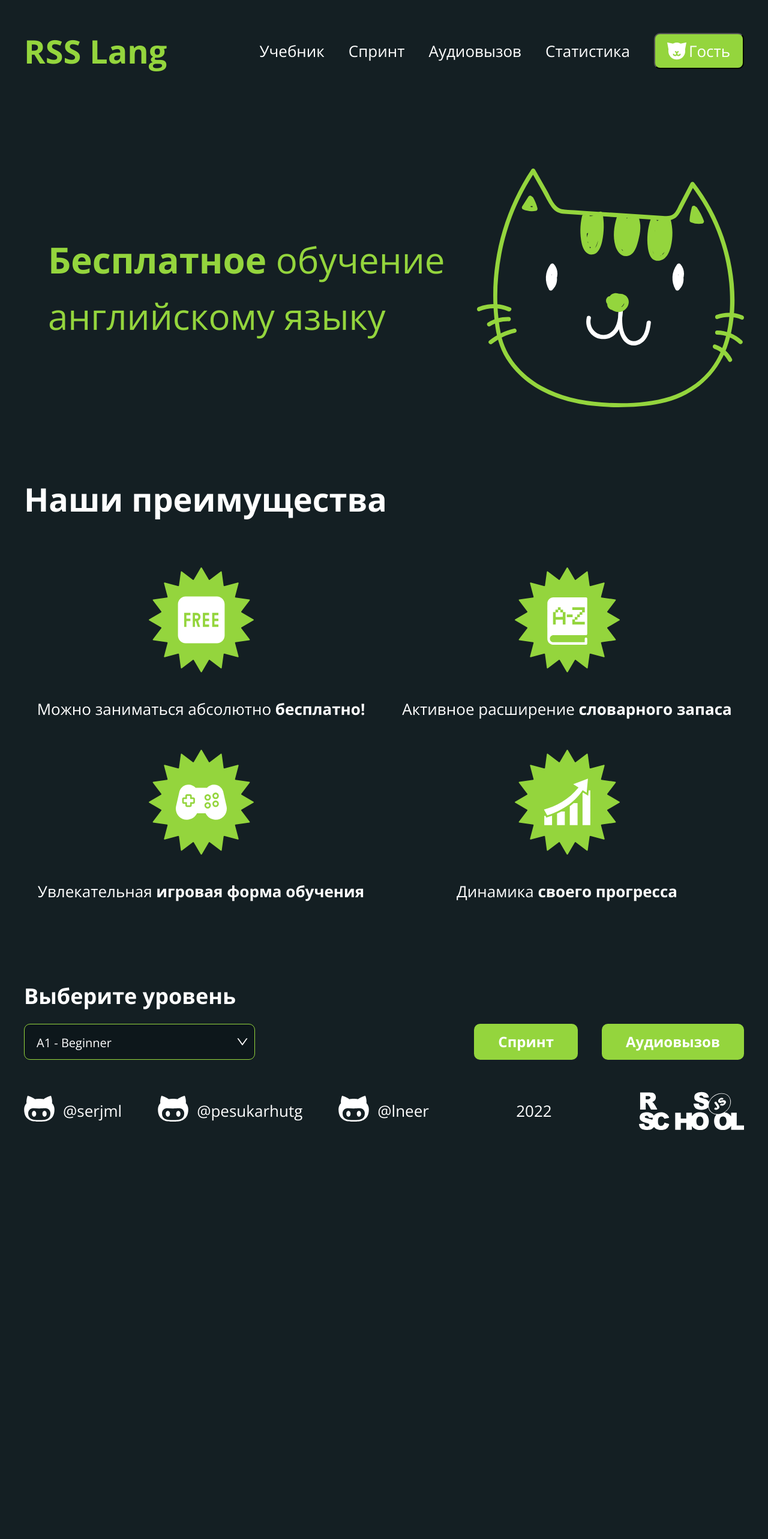
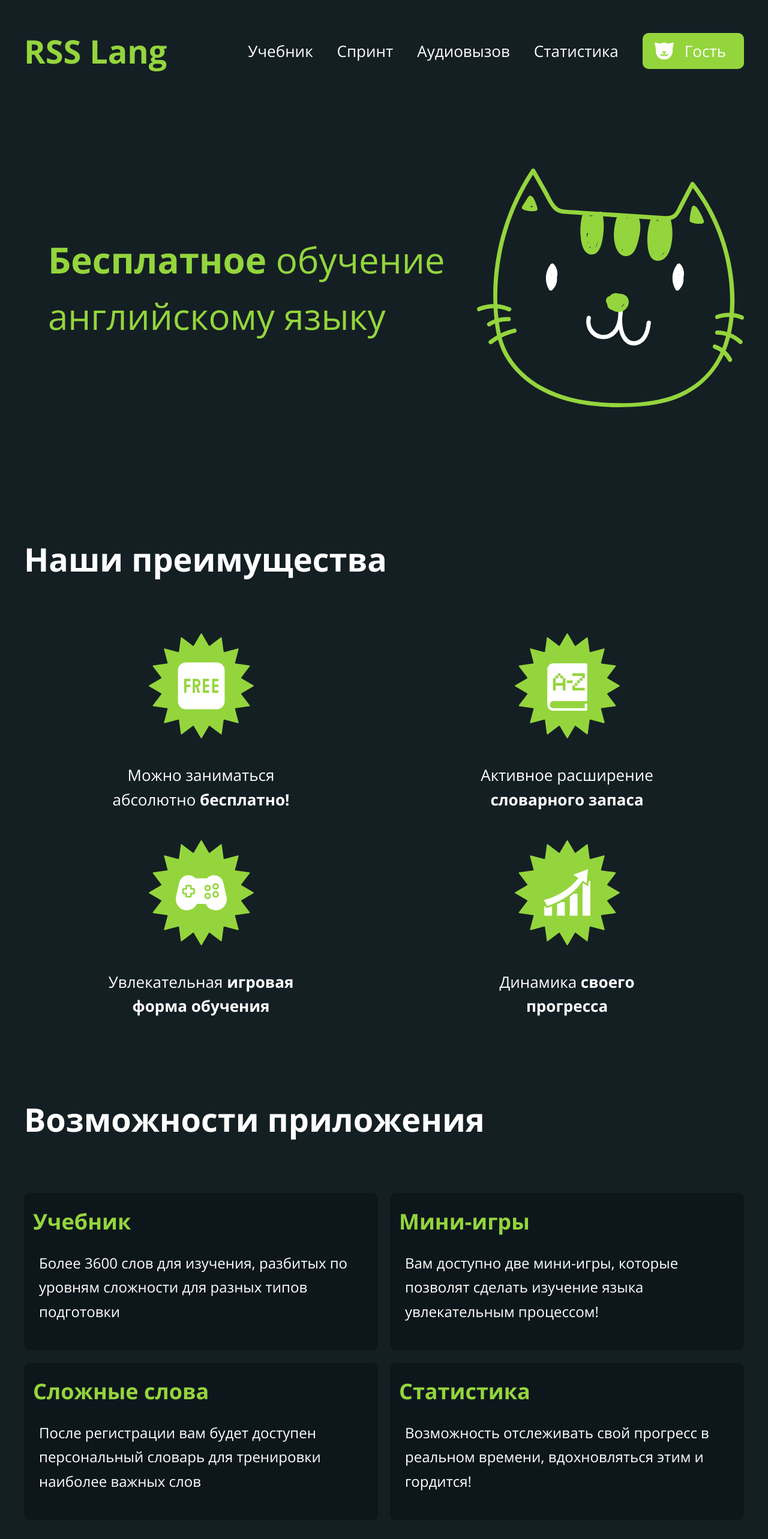
Before and after one commit to PesukarhuTG/rslang, a React (Create React App) app: page / in a window 1280 px wide. Shown: the top 2566 px of the page at 60% size. Before the commit the page ends 1937 px from the top, so only its background shows below. Built offline with nearby package versions, Linux system fonts and the light colour scheme.

Commit message:
feat: create main page

```diff
--- a/src/components/Advantages.tsx
+++ b/src/components/Advantages.tsx
@@ -38,13 +38,11 @@ const Advantages = () => {
 
 const AdvantagesSection = styled.div`
   width: 100%;
-  margin-top: 70px;
-  margin-bottom: 100px;
   display: grid;
   grid-template-columns: repeat(4, 1fr);
   gap: 20px;
 
-  @media (max-width: 1420px) {
+  @media (max-width: 1480px) {
     grid-template-columns: repeat(2, 1fr);
   }
 
@@ -69,6 +67,10 @@ const AdvSvg = styled.div`
 const AdvDescription = styled.p`
   margin-top: 40px;
   text-align: center;
+
+  @media (max-width: 1480px) {
+    max-width: 350px;
+  }
 `;
 
 export default Advantages;
--- a/src/components/Feature.tsx
+++ b/src/components/Feature.tsx
@@ -4,7 +4,6 @@ import styled from 'styled-components';
 const Feature = () => {
   return (
     <FeatureSection>
-      <FeatureContent>
       <FeatureItem
         title="Учебник"
         descr="Более 3600 слов для изучения, разбитых по уровням сложности для разных типов подготовки"
@@ -21,7 +20,6 @@ const Feature = () => {
         title="Статистика"
         descr="Возможность отслеживать свой прогресс в реальном времени, вдохновляться этим и гордится!"
       />
-      </FeatureContent>
     </FeatureSection>
   );
 };
@@ -40,19 +38,24 @@ const FeatureItem: React.FC<FeatureItemProps> = ({ title, descr }) => {
   );
 };
 
-const FeatureSection = styled.section`
-  padding-top: 75px;
-  padding-bottom: 120px;
-`;
+const FeatureSection = styled.div`
+  width: 100%;
+  display: grid;
+  grid-template-columns: repeat(4, 1fr);
+  gap: 20px;
 
-const FeatureContent = styled.div`
-  display: flex;
-  gap: 20px;
+  @media (max-width: 1480px) {
+    grid-template-columns: repeat(2, 1fr);
+  }
+
+  @media (max-width: 760px) {
+    grid-template-columns: 1fr;
+  }
 `;
 
 const FeatureCard = styled.div`
-  padding: 15px 15px 40px;
-  min-width: 325px;
+  padding: 20px 15px;
+  min-width: 326px;
   border-radius: 10px;
   background-color: var(--card-background);
 `;
@@ -65,7 +68,10 @@ const FeatureItemTitle = styled.h4`
 `;
 
 const FeatureItemDescr = styled.p`
-  margin: 0;
+  padding-left: 10px;
+  padding-right: 10px;
+  font-size: 24px;
+  line-height: 1.7;
 `;
 
 export default Feature;
--- a/src/components/Hero.tsx
+++ b/src/components/Hero.tsx
@@ -34,7 +34,7 @@ const Description: React.FC<DescriptionProps> = ({ children }) => {
 };
 
 const HeroSection = styled.section`
-  height: 620px;
+  min-height: 620px;
   display: flex;
   align-items: center;
 `;
@@ -45,12 +45,24 @@ const HeroContent = styled.div`
   padding-left: 40px;
   align-items: center;
   justify-content: space-between;
+
+  @media (max-width: 1100px) {
+    flex-direction: column-reverse;
+    justify-content: center;
+    gap: 30px;
+    margin-top: 30px;
+    padding-left: 0;
+  }
 `;
 
 const HeroTitle = styled.h2`
   margin: 0;
   font-size: 60px;
   color: var(--primary);
+
+  @media (max-width: 1100px) {
+    text-align: center;
+  }
 `;
 
 const HeroText = styled.div`
--- a/src/components/Layout/Footer.tsx
+++ b/src/components/Layout/Footer.tsx
@@ -24,10 +24,16 @@ const Footer = () => {
 };
 
 const AppFooter = styled.footer`
-  height: 170px;
+  min-height: 170px;
   display: flex;
   justify-content: space-between;
   align-items: center;
+
+  @media (max-width: 1200px) {
+    flex-direction: column;
+    gap: 50px;
+    padding: 20px 0;
+  }
 `;
 
 const FooterAuthors = styled.div`
@@ -53,6 +59,7 @@ const FooterAuthorsItem = styled.a`
 `;
 
 const FooterRssLink = styled.a`
+  display: block;
   height: 65px;
   width: 175px;
   background: url(${footerRssIco}) no-repeat;
@@ -61,6 +68,10 @@ const FooterRssLink = styled.a`
   &:hover {
     filter: invert(19%) sepia(8%) saturate(3615%) hue-rotate(37deg) brightness(98%) contrast(86%);
   }
+
+  @media (max-width: 1200px) {
+    order: -1;
+  }
 `;
 
 export default Footer;
--- a/src/components/Layout/Header.tsx
+++ b/src/components/Layout/Header.tsx
@@ -7,6 +7,7 @@ const Header = () => {
   return (
     <AppHeader>
       <HeaderLogo to="/">RSS Lang</HeaderLogo>
+      <Container>
         <HeaderNav>
           <HeaderNavItem to="/textbook" label="Учебник" />
           <HeaderNavItem to="/sprint" label="Спринт" />
@@ -14,6 +15,7 @@ const Header = () => {
           <HeaderNavItem to="/statistic" label="Статистика" />
         </HeaderNav>
         <HeaderBtn>Гость</HeaderBtn>
+      </Container>
     </AppHeader>
   );
 };
@@ -34,11 +36,16 @@ const HeaderNavItem: React.FC<HeaderNavItemProps> = ({ to, label }) => {
 };
 
 const AppHeader = styled.header`
-  height: 170px;
+  min-height: 170px;
   display: flex;
-  justify-content: flex-end;
+  justify-content: space-between;
   align-items: center;
-  gap: 40px;
+
+  @media (max-width: 1200px) {
+    padding: 20px 0;
+    flex-direction: column;
+    gap: 20px;
+  }
 `;
 
 const HeaderLogo = styled(Link)`
@@ -51,9 +58,16 @@ const HeaderLogo = styled(Link)`
   }
 `;
 
+const Container = styled.div`
+  display: flex;
+  align-items: center;
+  justify-content: center;
+`;
+
 const HeaderNav = styled.nav`
   display: flex;
   margin-left: auto;
+  margin-right: 40px;
   gap: 40px;
 
   &:nth-child(1):hover {
@@ -72,11 +86,12 @@ const HeaderLink = styled(Link)<{
 `;
 
 const HeaderBtn = styled.button`
-  width: 150px;
   height: 60px;
-  padding-left: 35px;
+  padding-left: 70px;
+  padding-right: 30px;
   background: url(${headerBtnIco}) var(--primary) no-repeat 20px;
   border-radius: 10px;
+  border: 0;
   cursor: pointer;
   transition: 0.3s;
 
--- a/src/components/Team.tsx
+++ b/src/components/Team.tsx
@@ -7,7 +7,7 @@ import authorImage3 from '../assets/svg/team-author-3.png';
 const Team = () => {
   return (
     <TeamSection>
-      <TeamContent>
+      <TeamItem>
         <TeamItemImage>
           <img src={authorImage1} alt="author" />
         </TeamItemImage>
@@ -20,6 +20,9 @@ const Team = () => {
             <li>учебник и словарь</li>
           </TeamItemDescription>
         </div>
+      </TeamItem>
+
+      <TeamItem>
         <TeamItemImage>
           <img src={authorImage2} alt="author" />
         </TeamItemImage>
@@ -32,6 +35,9 @@ const Team = () => {
             <li>учебник и словарь</li>
           </TeamItemDescription>
         </div>
+      </TeamItem>
+
+      <TeamItem>
         <TeamItemImage>
           <img src={authorImage3} alt="author" />
         </TeamItemImage>
@@ -44,33 +50,64 @@ const Team = () => {
             <li>учебник и словарь</li>
           </TeamItemDescription>
         </div>
-      </TeamContent>
+      </TeamItem>
     </TeamSection>
   );
 };
 
-const TeamSection = styled.section`
-  padding-top: 60px;
-  padding-bottom: 100px;
+const TeamSection = styled.div`
+  display: grid;
+  grid-template-columns: repeat(3, 1fr);
+  gap: 20px;
+  margin-bottom: 80px;
+
+  @media (max-width: 1400px) {
+    grid-template-columns: 1fr;
+  }
 `;
 
-const TeamContent = styled.div`
-  display: grid;
-  grid-template-columns: repeat(3, 1fr);
-  grid-template-rows: repeat(2, 1fr);
-  grid-auto-flow: column;
-  gap: 20px;
+const TeamItem = styled.div`
+  display: flex;
+  flex-direction: column;
+
+  @media (max-width: 1400px) {
+    margin-bottom: 50px;
+    flex-direction: row;
+    align-items: center;
+    justify-content: flex-start;
+  }
+
+  @media (max-width: 930px) {
+    flex-direction: column;
+  }
 `;
 
 const TeamItemImage = styled.div`
   justify-self: center;
+
+  @media (max-width: 1400px) {
+    margin-right: 80px;
+  }
+
+  @media (max-width: 930px) {
+    margin-right: 0;
+  }
 `;
 
 const TeamItemTitle = styled.h4`
+  margin-top: 30px;
   margin-bottom: 20px;
   color: var(--primary);
   font-size: 36px;
   font-weight: 700;
+
+  @media (max-width: 1400px) {
+    margin-top: 0;
+  }
+
+  @media (max-width: 930px) {
+    margin-top: 30px;
+  }
 `;
 
 const TeamItemSubtitle = styled.p`
--- a/src/components/Title.tsx
+++ b/src/components/Title.tsx
@@ -10,6 +10,8 @@ const Title: React.FC<TitleProps> = ({ content }) => {
 };
 
 const Headling = styled.h3`
+  margin-top: 100px;
+  margin-bottom: 80px;
   font-size: 54px;
   font-weight: 700;
 `;
--- a/src/pages/MainPage.tsx
+++ b/src/pages/MainPage.tsx
@@ -1,16 +1,6 @@
 import React from 'react';
-import { Layout, Hero, Advantages, Select, Button, Title, Subtitle } from '../components';
+import { Layout, Hero, Advantages, Feature, Team, Title } from '../components';
 import mainImg from '../assets/svg/hero-main-logo.svg';
-import styled from 'styled-components';
-
-const options = [
-  { value: 'A1', label: 'A1 - Beginner' },
-  { value: 'A2', label: 'A2 - Elementary' },
-  { value: 'B1', label: 'B1 - Intermediate' },
-  { value: 'B2', label: 'B2 - Upper Intermediate' },
-  { value: 'C1', label: 'C1 - Advanced' },
-  { value: 'C2', label: 'C2 - Proficiency' },
-];
 
 const MainPage = () => {
   return (
@@ -18,37 +8,21 @@ const MainPage = () => {
       <Hero
         image={mainImg}
         content={
-          <>
-            <Hero.Title>
-              <strong>Бесплатное</strong> обучение английскому языку
-            </Hero.Title>
-          </>
+          <Hero.Title>
+            <strong>Бесплатное</strong> обучение английскому языку
+          </Hero.Title>
         }
       />
       <Title content="Наши преимущества" />
       <Advantages />
 
-      <Subtitle content="Выберите уровень" />
-      <ChooseLevelWrapper>
-        <Select options={options} onChange={value => console.log(value)} />
-        <GameButtons>
-          <Button label="Спринт" />
-          <Button label="Аудиовызов" />
-        </GameButtons>
-      </ChooseLevelWrapper>
+      <Title content="Возможности приложения" />
+      <Feature />
+
+      <Title content="О команде" />
+      <Team />
     </Layout>
   );
 };
 
-const ChooseLevelWrapper = styled.div`
-  display: grid;
-  grid-template-columns: 385px 1fr;
-`;
-
-const GameButtons = styled.div`
-  display: flex;
-  gap: 40px;
-  margin-left: auto;
-`;
-
 export default MainPage;
```
Lines whose indentation alone changed are shown as unchanged.
